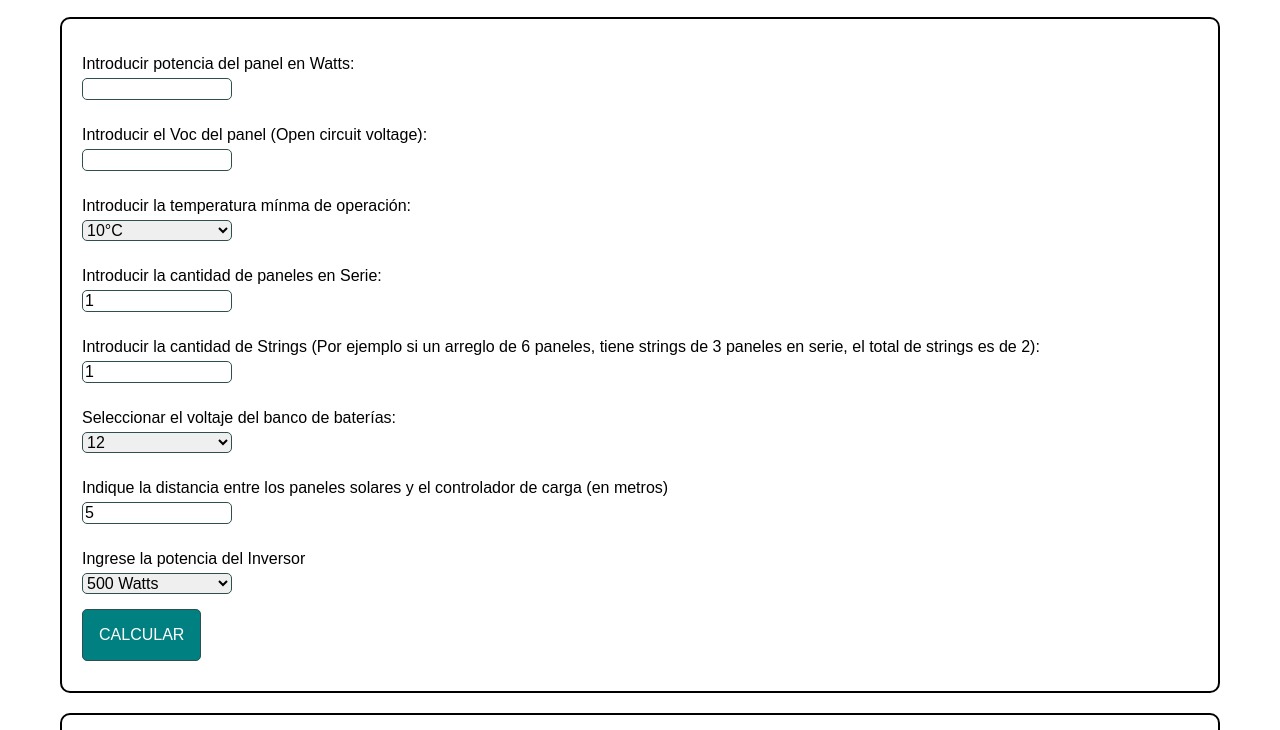
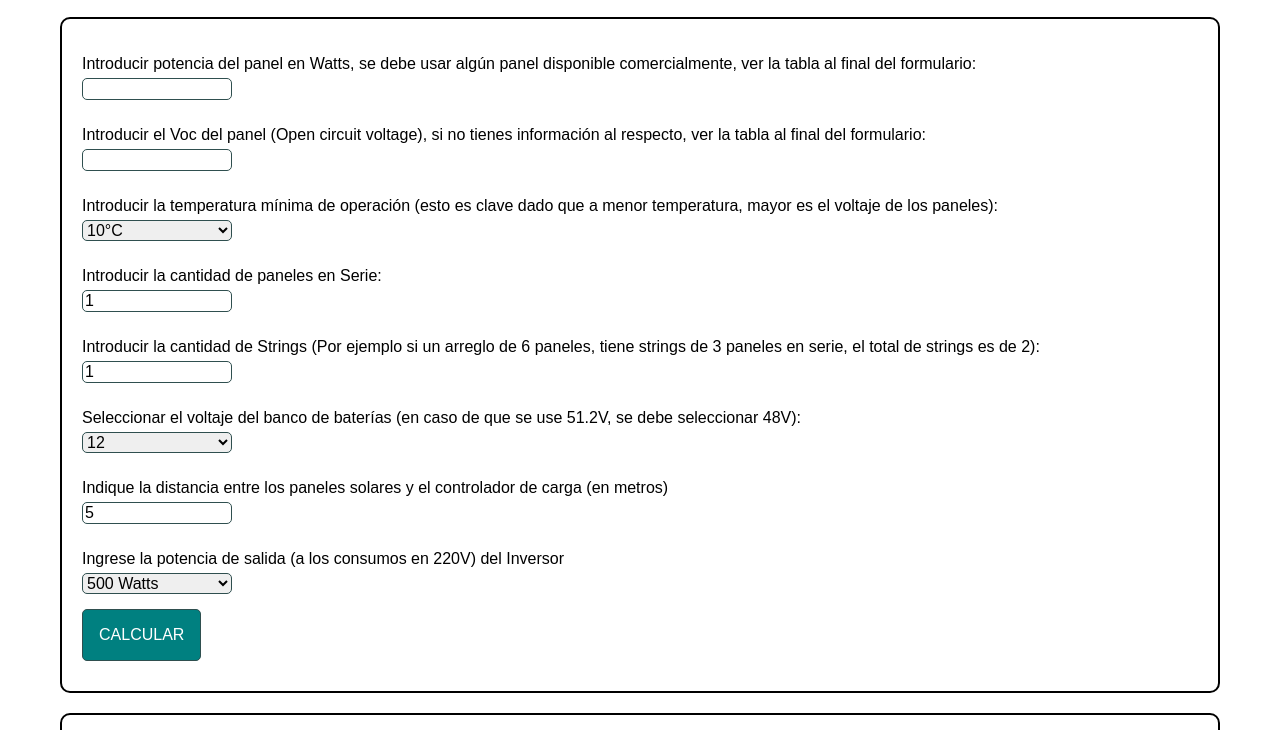
Before and after one commit to joavasqu/calcsolar, a plain HTML site: page strings.html in a window 1280 px wide. Shown: the part 70-800 px from the top of the page. Drawn offline with Linux system fonts and the light colour scheme.

Commit message:
se añade información util para completar el formulario

```diff
--- a/strings.html
+++ b/strings.html
@@ -12,13 +12,13 @@
     <h1>Selección de controlador MPPT</h1>
     <form action="resultadoStrings.html" method="GET">
      <div class="form">
-      <label for="potenciaPanel">Introducir potencia del panel en Watts:</label>
+      <label for="potenciaPanel">Introducir potencia del panel en Watts, se debe usar algún panel disponible comercialmente, ver la tabla al final del formulario:</label>
       <input type="number" id="potenciaPanel" name="potenciaPanel" min="10" max="700">
       <br>
-      <label for="Voc">Introducir el Voc del panel (Open circuit voltage):</label>
+      <label for="Voc">Introducir el Voc del panel (Open circuit voltage), si no tienes información al respecto, ver la tabla al final del formulario:</label>
       <input type="number" id="Voc" name="Voc" size="10" required min="10" max="100" step="0.01">
       <br>
-      <label for="tempMin">Introducir la temperatura mínma de operación:</label>
+      <label for="tempMin">Introducir la temperatura mínima de operación (esto es clave dado que a menor temperatura, mayor es el voltaje de los paneles):</label>
       <select name="tempMin" id="tempMin">
         <option value="10">10°C</option>
         <option value="0">0°C</option>
@@ -34,7 +34,7 @@
       <label for="cantString">Introducir la cantidad de Strings (Por ejemplo si un arreglo de 6 paneles, tiene strings de 3 paneles en serie, el total de strings es de 2):</label>
       <input type="number" id="cantString" name="cantString" size="10" required min="1"  value="1" max="10">
       <br>
-      <label for="voltBat">Seleccionar el voltaje del banco de baterías:</label>
+      <label for="voltBat">Seleccionar el voltaje del banco de baterías (en caso de que se use 51.2V, se debe seleccionar 48V):</label>
       <select id="voltBat" name="voltBat">
         <option value="12">12</option>
         <option value="24">24</option>
@@ -44,7 +44,7 @@
       <label for="distancia">Indique la distancia entre los paneles solares y el controlador de carga (en metros)</label>
       <input type="number" id="distancia" name="distancia" required min="5" value="5">
       <br>
-      <label for="potencia-inv">Ingrese la potencia del Inversor</label>
+      <label for="potencia-inv">Ingrese la potencia de salida (a los consumos en 220V) del Inversor</label>
       <select id="potencia-inv" name="potencia-inv">
         <option value="500">500 Watts</option>
         <option value="1000">1000 Watts</option>
```
